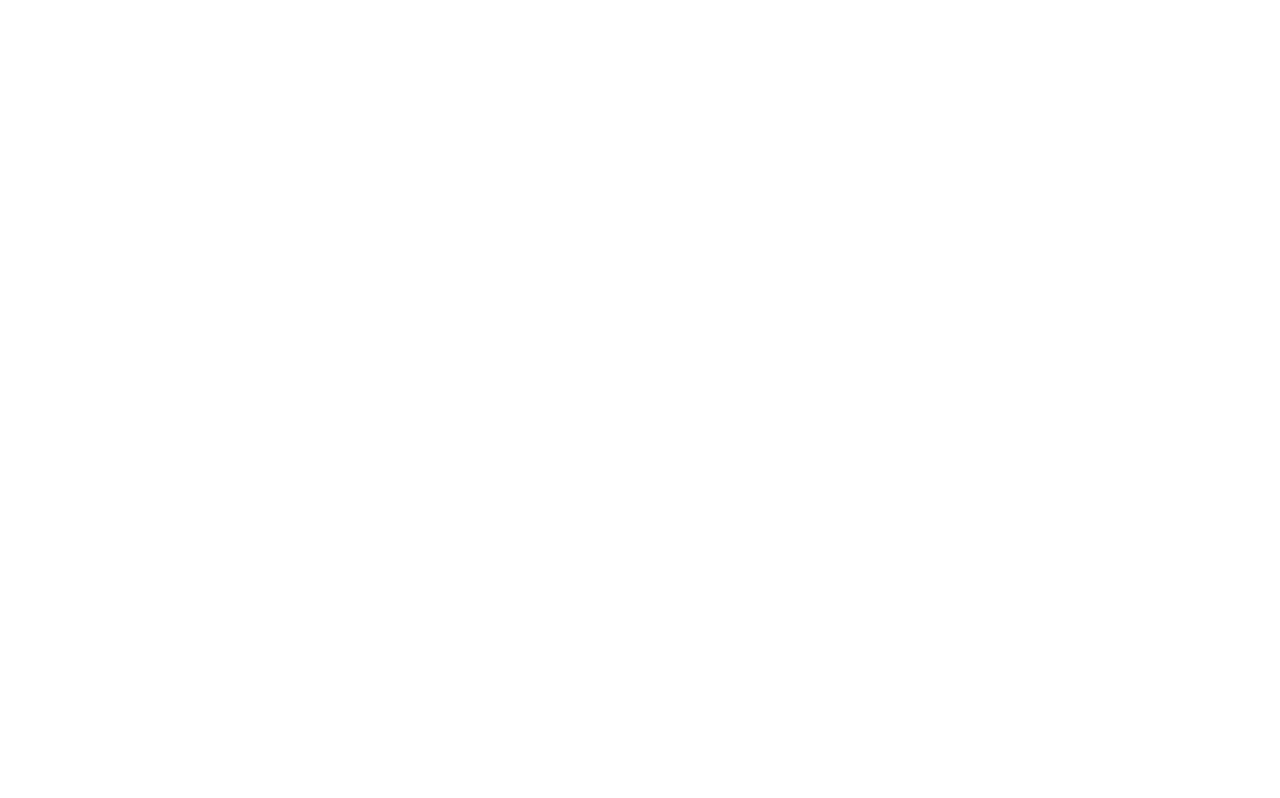
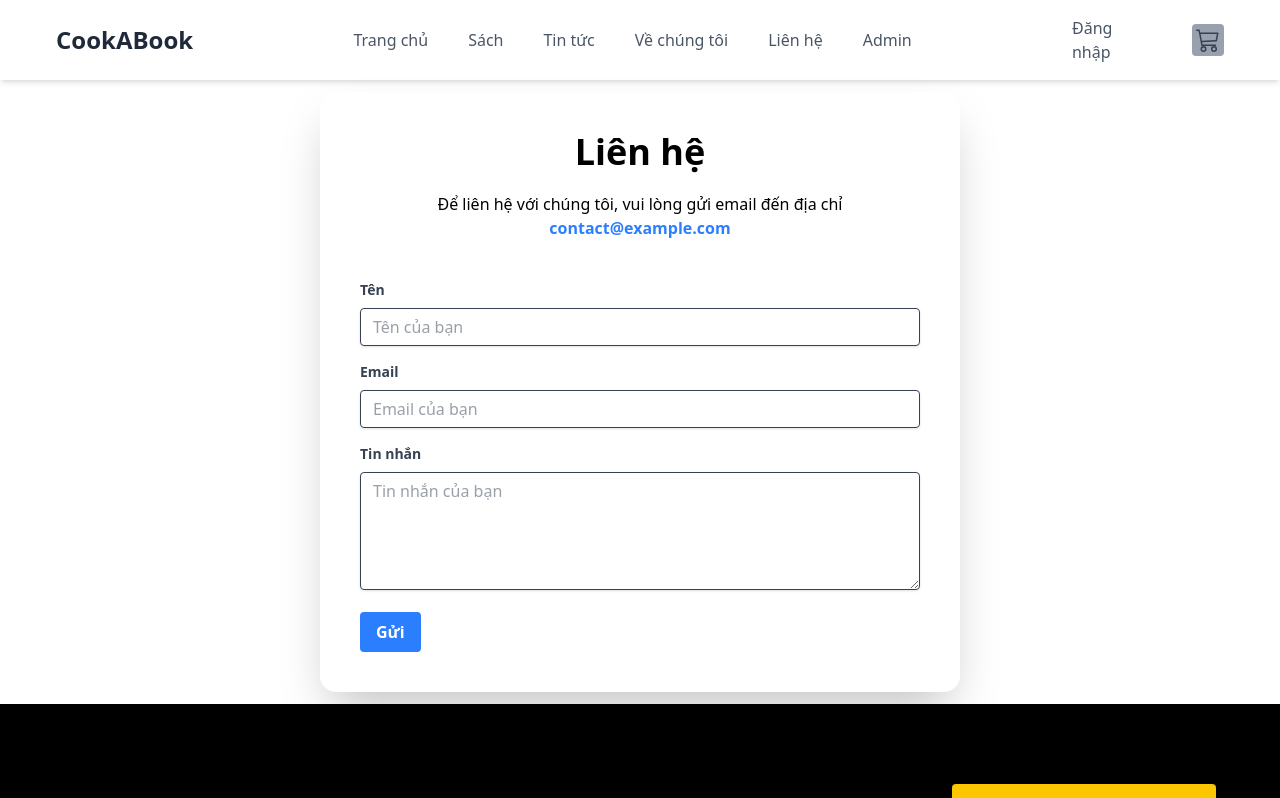
Before and after one commit to ninhcute789/CookABook_frontend, a React (Vite) app: page /lien-he in a window 1280 px wide. Before the commit this address had no page. Shown: the top 798 px of the page. Built offline with nearby package versions, Linux system fonts and the light colour scheme.

Commit message:
contact page

```diff
--- a/src/components/common/Header.jsx
+++ b/src/components/common/Header.jsx
@@ -9,7 +9,7 @@
           <Link to="/">CookABook</Link>
         </div>
         <nav className="w-3xl">
-          <ul className="flex lg:space-x-20 space-x-6 justify-center ">
+          <ul className="flex xl:space-x-10 space-x-6 justify-center ">
             {/* <li className="Login">
               <Link
                 to="/dang-nhap"
@@ -37,6 +37,16 @@
             <li className="News">
               <Link to="/tin-tuc" className="text-gray-600 hover:text-gray-900">
                 Tin tức
+              </Link>
+            </li>
+            <li className="About">
+              <Link to="/ve-chung-toi" className="text-gray-600 hover:text-gray-900">
+                Về chúng tôi
+              </Link>
+            </li>
+            <li className="Contact">
+              <Link to="/lien-he" className="text-gray-600 hover:text-gray-900">
+                Liên hệ
               </Link>
             </li>
             <li className="Admin">
--- a/src/main.jsx
+++ b/src/main.jsx
@@ -14,6 +14,7 @@
 import News from "./pages/News.jsx";
 import Cart from "./pages/Cart.jsx";
 import Books from "./pages/Books.jsx";
+import Contact from "./pages/Contact.jsx";
 
 const root = document.getElementById("root");
 ReactDOM.createRoot(root).render(
@@ -24,7 +25,8 @@
         <Route path="dang-ky" element={<Register />} />
         <Route index element={<Home />} />
         <Route path="sach" element={<Books />} />
-        <Route path="about" element={<About />} />
+        <Route path="ve-chung-toi" element={<About />} />
+        <Route path="lien-he" element={<Contact />} />
         <Route path="tin-tuc" element={<News />} />
         <Route path="gio-hang" element={<Cart />} />
         {/* <Route path='admin' element={<Admin />} />
--- /dev/null
+++ b/src/pages/Contact.jsx
@@ -0,0 +1,79 @@
+
+
+const Contact = () => {
+  return (
+    <div>
+      <div className="container mx-auto">
+        <div className="flex justify-center">
+          <div className="w-1/2 p-10 m-3 shadow-2xl rounded-2xl">
+            <h1 className="text-4xl font-bold text-center">Liên hệ</h1>
+            <p className="text-center mt-5">
+              Để liên hệ với chúng tôi, vui lòng gửi email đến địa chỉ
+              <strong>
+                <a href="mailto:contact@example.com" className="text-blue-500">
+                  {" "}
+                  contact@example.com
+                </a>
+              </strong>
+            </p>
+            <form className="mt-10">
+              <div className="mb-4">
+                <label
+                  className="block text-gray-700 text-sm font-bold mb-2"
+                  htmlFor="name"
+                >
+                  Tên
+                </label>
+                <input
+                  className="shadow appearance-none border rounded w-full py-2 px-3 text-gray-700 leading-tight focus:outline-none focus:shadow-outline"
+                  id="name"
+                  type="text"
+                  placeholder="Tên của bạn"
+                />
+              </div>
+              <div className="mb-4">
+                <label
+                  className="block text-gray-700 text-sm font-bold mb-2"
+                  htmlFor="email"
+                >
+                  Email
+                </label>
+                <input
+                  className="shadow appearance-none border rounded w-full py-2 px-3 text-gray-700 leading-tight focus:outline-none focus:shadow-outline"
+                  id="email"
+                  type="email"
+                  placeholder="Email của bạn"
+                />
+              </div>
+              <div className="mb-4">
+                <label
+                  className="block text-gray-700 text-sm font-bold mb-2"
+                  htmlFor="message"
+                >
+                  Tin nhắn
+                </label>
+                <textarea
+                  className="shadow appearance-none border rounded w-full py-2 px-3 text-gray-700 leading-tight focus:outline-none focus:shadow-outline"
+                  id="message"
+                  placeholder="Tin nhắn của bạn"
+                  rows="5"
+                ></textarea>
+              </div>
+              <div className="flex items-center justify-between">
+                <button
+                  className="bg-blue-500 hover:bg-blue-700 hover:cursor-pointer
+                  text-white font-bold py-2 px-4 rounded focus:outline-none focus:shadow-outline"
+                  type="button"
+                >
+                  Gửi
+                </button>
+              </div>
+            </form>
+          </div>
+        </div>
+      </div>
+    </div>
+  );
+};
+
+export default Contact;
```
